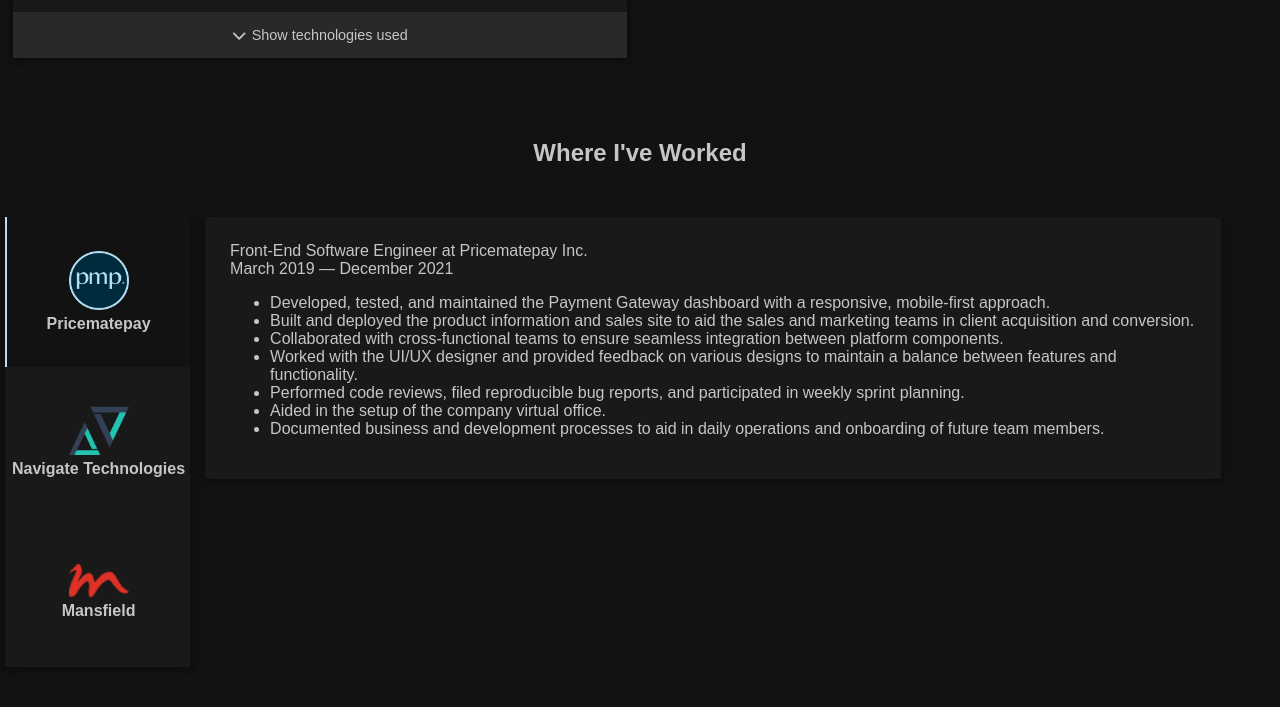
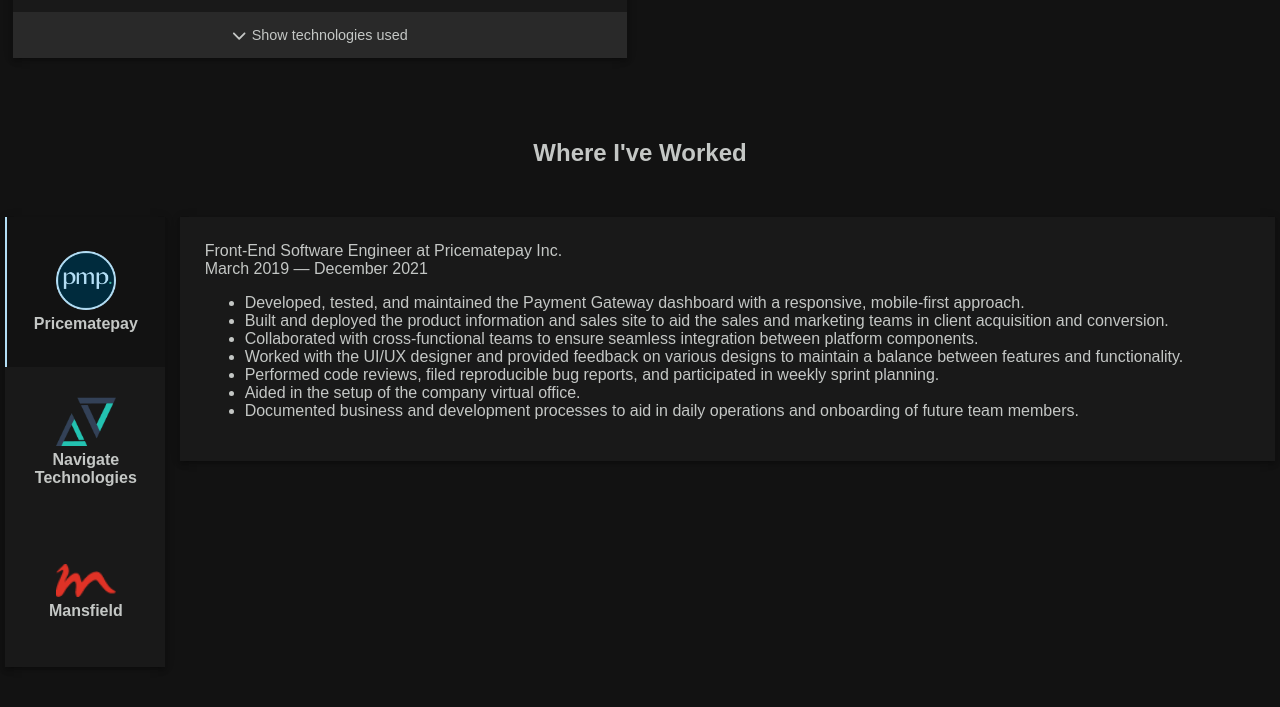
Before and after one commit to Jon1701/portfolio-v6, a Gatsby site: page / in a window 1280 px wide. Shown: the part 3185-3892 px from the top of the page. Built offline with nearby package versions, Linux system fonts and the light colour scheme; Gatsby itself is replaced by a stand-in of ours; a web font is replaced by a local one.

Commit message:
Work Experience Panel Details now take 100% Width

```diff
--- a/src/components/WorkExperience/Panel/index.tsx
+++ b/src/components/WorkExperience/Panel/index.tsx
@@ -64,11 +64,11 @@ const ContainerCompanyButtons = styled.ul`
  * Container for Work Experience details.
  */
 const ContainerExperienceDetails = styled.div`
-  flex-basis: 80%;
-
   background-color: #191919;
   box-shadow: rgb(0 0 0 / 20%) 0 2px 4px -1px, rgb(0 0 0 / 14%) 0 4px 5px 0,
     rgb(0 0 0 / 12%) 0 1px 10px 0;
+
+  width: 100%;
 `;
 
 export enum CompanyEnums {
```
